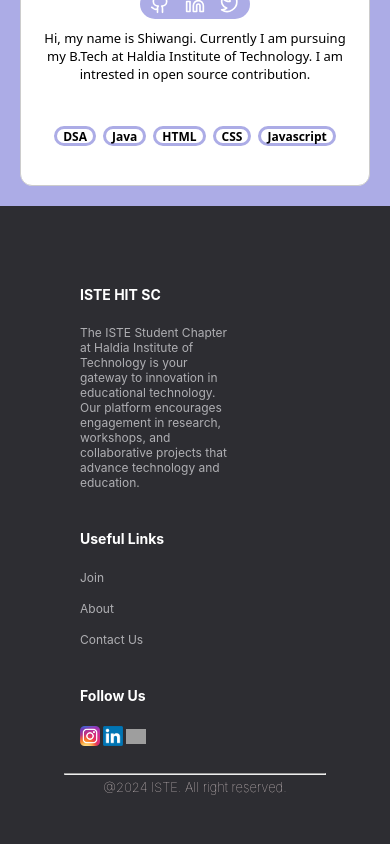
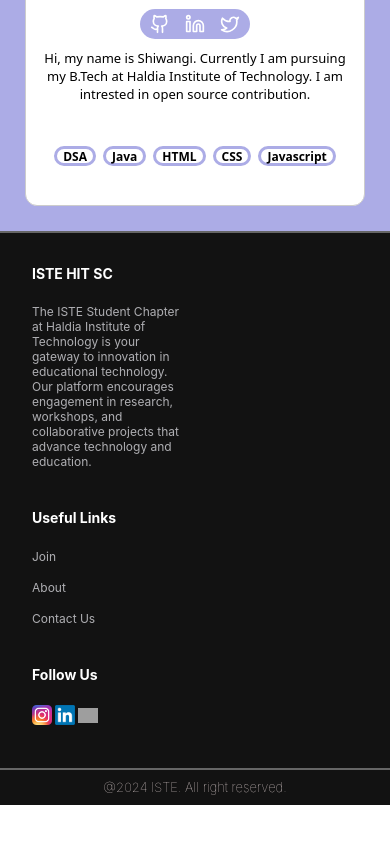
Before and after one commit to Arijit-017/ISTE-Contribution-React, a React (Create React App) app: page / in a window 390 px wide. Shown: the part 4974-5818 px from the top of the page. After the commit the page ends 5779 px from the top, so only its background shows below. Built offline with nearby package versions, Linux system fonts and the light colour scheme; grey boxes are pictures that could not be loaded.

Commit message:
Add some minor Fix

```diff
--- a/src/Components/Footer.css
+++ b/src/Components/Footer.css
@@ -3,7 +3,8 @@
 }
 
 .footer {
-  background-color: #2d2d32;
+  border-top:2px solid #666666 ;
+  background-color: #121212;
 }
 
 .sb_footer {
@@ -19,7 +20,6 @@
   flex-wrap: wrap;
   width: 100%;
   text-align: left;
-  margin-bottom: 2rem;
 }
 
 .sb_footer-links_div {
@@ -97,12 +97,15 @@ hr {
 
 
 .sb_footer-copyright p {
+  width: 100%;
   font-size: 13px;
   line-height: 15px;
   color: rgb(237, 222, 222);
   font-weight: 100;
   text-align: center;
-  margin-top: 5px;;
+  margin-bottom: 10px;
+  padding-top: 10px;
+  border-top:2px solid #666666 ;
 }
 
 @media screen and (max-width: 850px) {
@@ -149,3 +152,12 @@ hr {
 
   }
 }
+
+@media (max-width: 768px) {
+  .section_padding {
+    padding: 1rem 1rem;
+  }
+  .footer {
+    background-color: #121212;
+  }
+}
--- a/src/Components/Footer.js
+++ b/src/Components/Footer.js
@@ -57,18 +57,13 @@ function contactus(){
               </p>
             </div>
           </div>
-
-
-          <hr></hr>
-            <div className="sb_footer-copyright">
-              <p>
-                @2024 ISTE. All right reserved.
-              </p>
-            </div>
-
-
         </div>
       </div>
+      <div className="sb_footer-copyright">
+        <p>
+          @2024 ISTE. All right reserved.
+        </p>
+        </div>
     </div>
   )
 }
--- a/src/Components/Main.css
+++ b/src/Components/Main.css
@@ -173,8 +173,7 @@ body.dark-mode .social-item a:hover {
 @media (max-width: 768px) {
   .Main {
     width: 100%; /* Full width on small screens */
-    padding: 5px; /* Reduced padding */
-    padding-bottom: 20px;
+    padding: 25px; /* Reduced padding */
   }
   .card{
     width: 350px;
```
